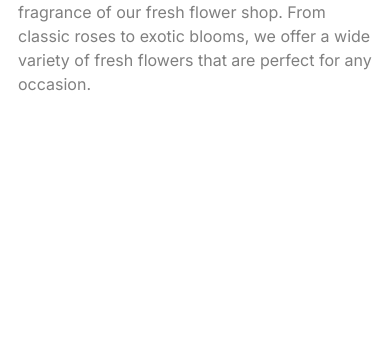
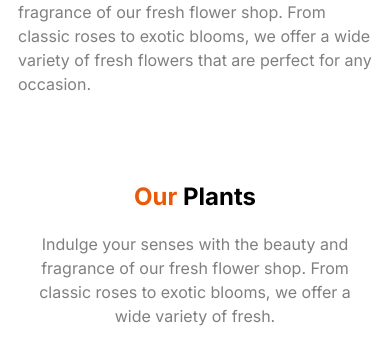
Before and after one commit to ahsanhabib72829/ahsanhabib, a website: page index.html in a window 390 px wide. Shown: the part 570-915 px from the top of the page. Before the commit the page ends 844 px from the top, so only its background shows below. Drawn offline with Linux system fonts and the light colour scheme.

Commit message:
Our Plants headar phone added

```diff
--- a/index.html
+++ b/index.html
@@ -55,8 +55,14 @@
         </div>
     </header>
     <main>
-
-<h1 class=""></h1>
+        <!-- Our Plants contaoner start -->
+         <!-- Our Plants headar phone  -->
+        <div class="text-center lg:hidden mt-[65px]">
+            <h1 class="font-bold text-[24px]"><span class="text-[#E95A08]">Our</span> Plants</h1>
+            <p class="text-[rgba(0,0,0,0.5)]  py-[17px] px-[29px] text-center ">Indulge your senses with the beauty and fragrance of our fresh flower
+                shop. From classic roses to exotic
+                blooms, we offer a wide variety of fresh.</p>
+        </div>
 
     </main>
 
```
Also changed, not shown: src/output.css.
